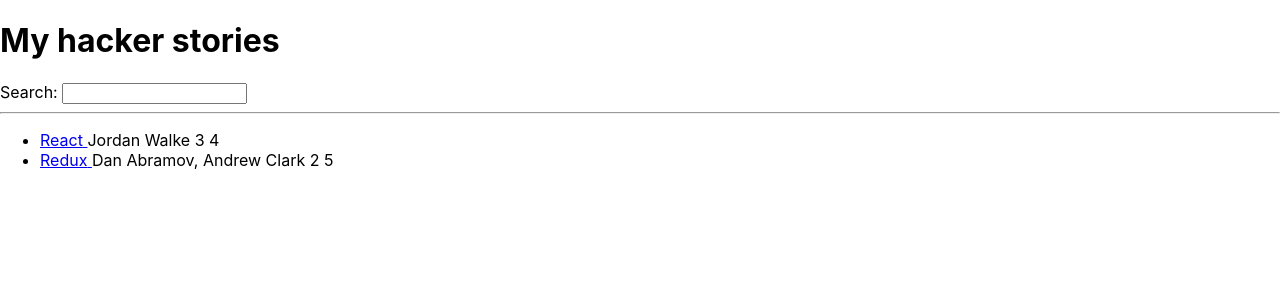
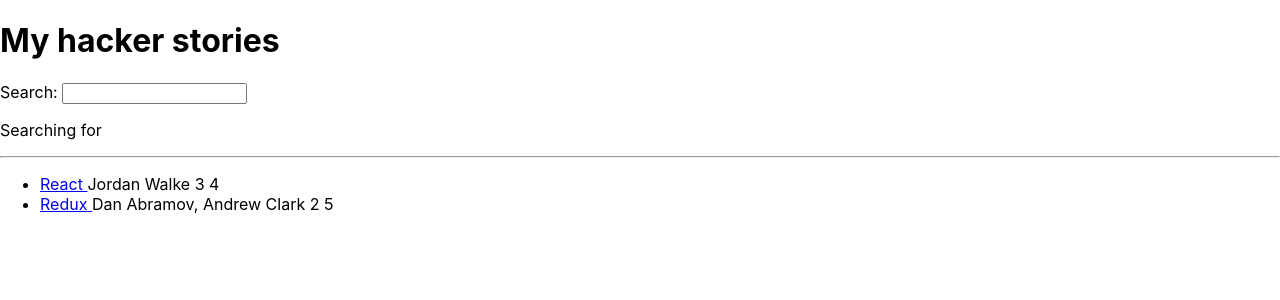
Before and after one commit to soyeolesafm/hacker_stories, a React (Create React App) app: page / in a window 1280 px wide. Shown: the top 300 px of the page. Built offline with nearby package versions, Linux system fonts and the light colour scheme.

Commit message:
React State

```diff
--- a/src/App.js
+++ b/src/App.js
@@ -1,5 +1,5 @@
 
-import * as React from  'react';
+import  React from  'react';
 import './App.css';
 
 
@@ -26,8 +26,10 @@
     },
 
   ]
+  const [searchTerm, setSearchTerm] = React.useState ('')
+
   const handleChange = event => {
-    console.log(event.target.value);
+    setSearchTerm(event.target.value);
   }
 
 
@@ -36,6 +38,10 @@
       <h1> My hacker stories</h1>
       <label htmlFor='search'>Search: </label>
       <input id='search' type='text' on onChange={handleChange} />
+
+        <p>
+          Searching for <strong> {searchTerm} </strong>
+        </p>
       <hr/>
       <List list={stories} />
     </div>
```
